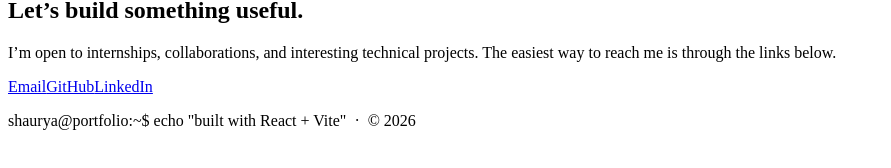
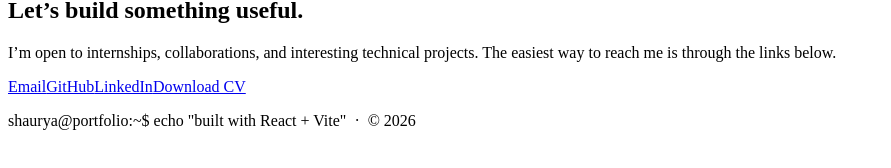
Before and after one commit to icecold009/shaurya-portfolio, a React (Vite) app: page /contact in a window 1280 px wide. Shown: the part 174-342 px from the top of the page, without its empty margins (0-891 px from the left). Built offline with nearby package versions, Linux system fonts and the light colour scheme; the HTML template or start-up script is replaced by a standard one.

Commit message:
Add resume to contact page

```diff
--- a/src/components/Contact.jsx
+++ b/src/components/Contact.jsx
@@ -20,6 +20,9 @@ function Contact() {
                     <a href="https://linkedin.com/in/shaurya-saria009" target="_blank" rel="noreferrer">
                         LinkedIn
                     </a>
+                    <a href="/resume.pdf" download className="btn btn-primary">
+                        Download CV
+                    </a>
                 </div>
             </div>
         </section>
```
Also changed, not shown: 1 other file (tests, documents, lock files or other folders).
